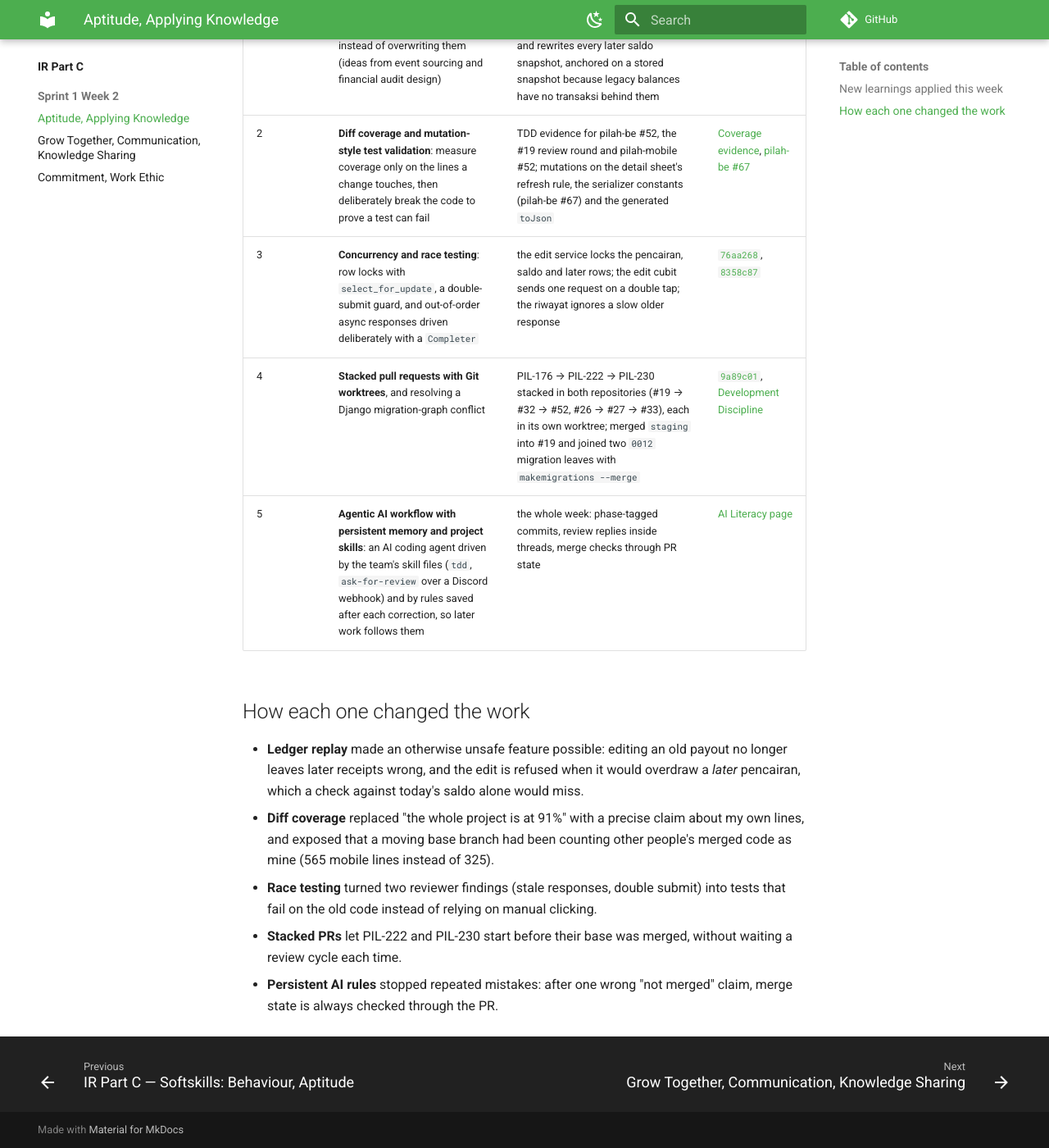
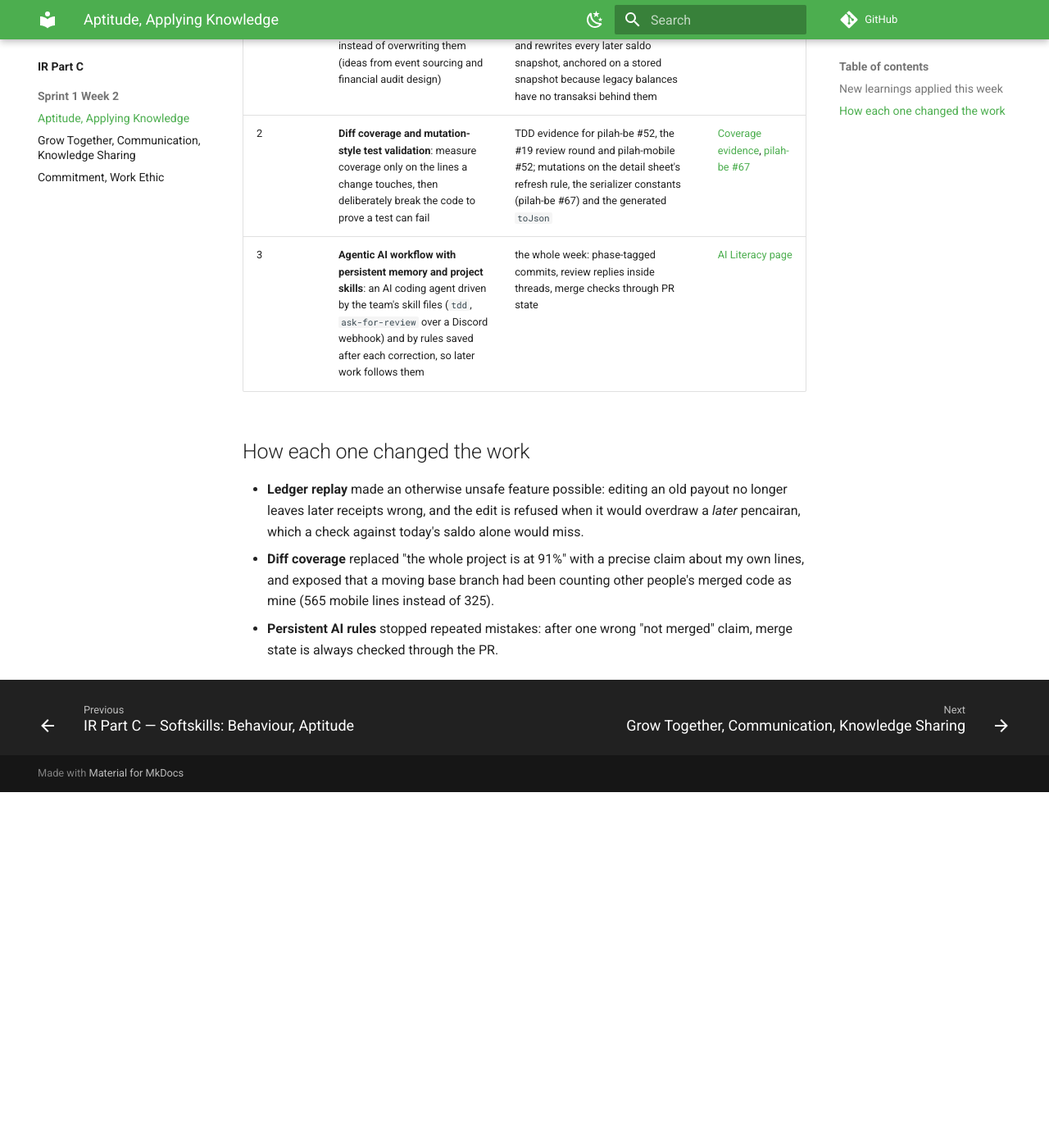
Before and after one commit to mvfi0/pilah-docs, an MkDocs documentation site: the page built from docs/review-part-c/sprint-1-week-2/aptitude.md, in a window 1280 px wide and 1400 px high, scrolled down 634 px. Shown: the whole window at 82% size. Built offline with MkDocs 1.6.1 and Material for MkDocs 9.7.7, drawn with Linux system fonts in a browser that asks for light colours; comment, search, counter and statistics services are not loaded; after the commit the page ends 1600 px from its top, so only the background shows below that.

Commit message:
docs(ir): narrow Part C aptitude to three learnings
Keeps ledger replay, diff coverage with mutation checks, and the
agentic AI workflow; drops concurrency testing and stacked PRs.

Co-Authored-By: Claude Opus 5.5 <noreply@anthropic.com>

```diff
--- a/docs/review-part-c/sprint-1-week-2/aptitude.md
+++ b/docs/review-part-c/sprint-1-week-2/aptitude.md
@@ -11,14 +11,10 @@ The rubric's level 3 asks for 1–2 new learnings outside class material that ar
 |---|---|---|---|
 | 1 | **Ledger replay with an append-only audit trail**: recompute derived balances by replaying events from a stored snapshot, and keep replaced versions instead of overwriting them (ideas from event sourcing and financial audit design) | PIL-230 edit pencairan: `PencairanRevisi` keeps every old version with who, when and why; editing replays the nasabah's ledger from the earliest affected moment and rewrites every later saldo snapshot, anchored on a stored snapshot because legacy balances have no transaksi behind them | [`0856114`](https://github.com/bank-sampah-PILAH/pilah-be/commit/0856114), [`c2ef8a4`](https://github.com/bank-sampah-PILAH/pilah-be/commit/c2ef8a4), [Programming page](../../review-week-2/part-b/programming.md) |
 | 2 | **Diff coverage and mutation-style test validation**: measure coverage only on the lines a change touches, then deliberately break the code to prove a test can fail | TDD evidence for pilah-be #52, the #19 review round and pilah-mobile #52; mutations on the detail sheet's refresh rule, the serializer constants (pilah-be #67) and the generated `toJson` | [Coverage evidence](../../sprints/sprint-1/evidence/PIL-230-coverage.md), [pilah-be #67](https://github.com/bank-sampah-PILAH/pilah-be/pull/67) |
-| 3 | **Concurrency and race testing**: row locks with `select_for_update`, a double-submit guard, and out-of-order async responses driven deliberately with a `Completer` | the edit service locks the pencairan, saldo and later rows; the edit cubit sends one request on a double tap; the riwayat ignores a slow older response | [`76aa268`](https://github.com/bank-sampah-PILAH/pilah-mobile/commit/76aa268), [`8358c87`](https://github.com/bank-sampah-PILAH/pilah-mobile/commit/8358c87) |
-| 4 | **Stacked pull requests with Git worktrees**, and resolving a Django migration-graph conflict | PIL-176 → PIL-222 → PIL-230 stacked in both repositories (#19 → #32 → #52, #26 → #27 → #33), each in its own worktree; merged `staging` into #19 and joined two `0012` migration leaves with `makemigrations --merge` | [`9a89c01`](https://github.com/bank-sampah-PILAH/pilah-be/commit/9a89c01), [Development Discipline](../../review-week-2/part-b/development-discipline.md) |
-| 5 | **Agentic AI workflow with persistent memory and project skills**: an AI coding agent driven by the team's skill files (`tdd`, `ask-for-review` over a Discord webhook) and by rules saved after each correction, so later work follows them | the whole week: phase-tagged commits, review replies inside threads, merge checks through PR state | [AI Literacy page](../../review-week-2/part-b/ai-literacy.md) |
+| 3 | **Agentic AI workflow with persistent memory and project skills**: an AI coding agent driven by the team's skill files (`tdd`, `ask-for-review` over a Discord webhook) and by rules saved after each correction, so later work follows them | the whole week: phase-tagged commits, review replies inside threads, merge checks through PR state | [AI Literacy page](../../review-week-2/part-b/ai-literacy.md) |
 
 ## How each one changed the work
 
 - **Ledger replay** made an otherwise unsafe feature possible: editing an old payout no longer leaves later receipts wrong, and the edit is refused when it would overdraw a *later* pencairan, which a check against today's saldo alone would miss.
 - **Diff coverage** replaced "the whole project is at 91%" with a precise claim about my own lines, and exposed that a moving base branch had been counting other people's merged code as mine (565 mobile lines instead of 325).
-- **Race testing** turned two reviewer findings (stale responses, double submit) into tests that fail on the old code instead of relying on manual clicking.
-- **Stacked PRs** let PIL-222 and PIL-230 start before their base was merged, without waiting a review cycle each time.
 - **Persistent AI rules** stopped repeated mistakes: after one wrong "not merged" claim, merge state is always checked through the PR.
```
Also changed, not shown: docs/review-part-c/index.md (+1 -1 lines).
